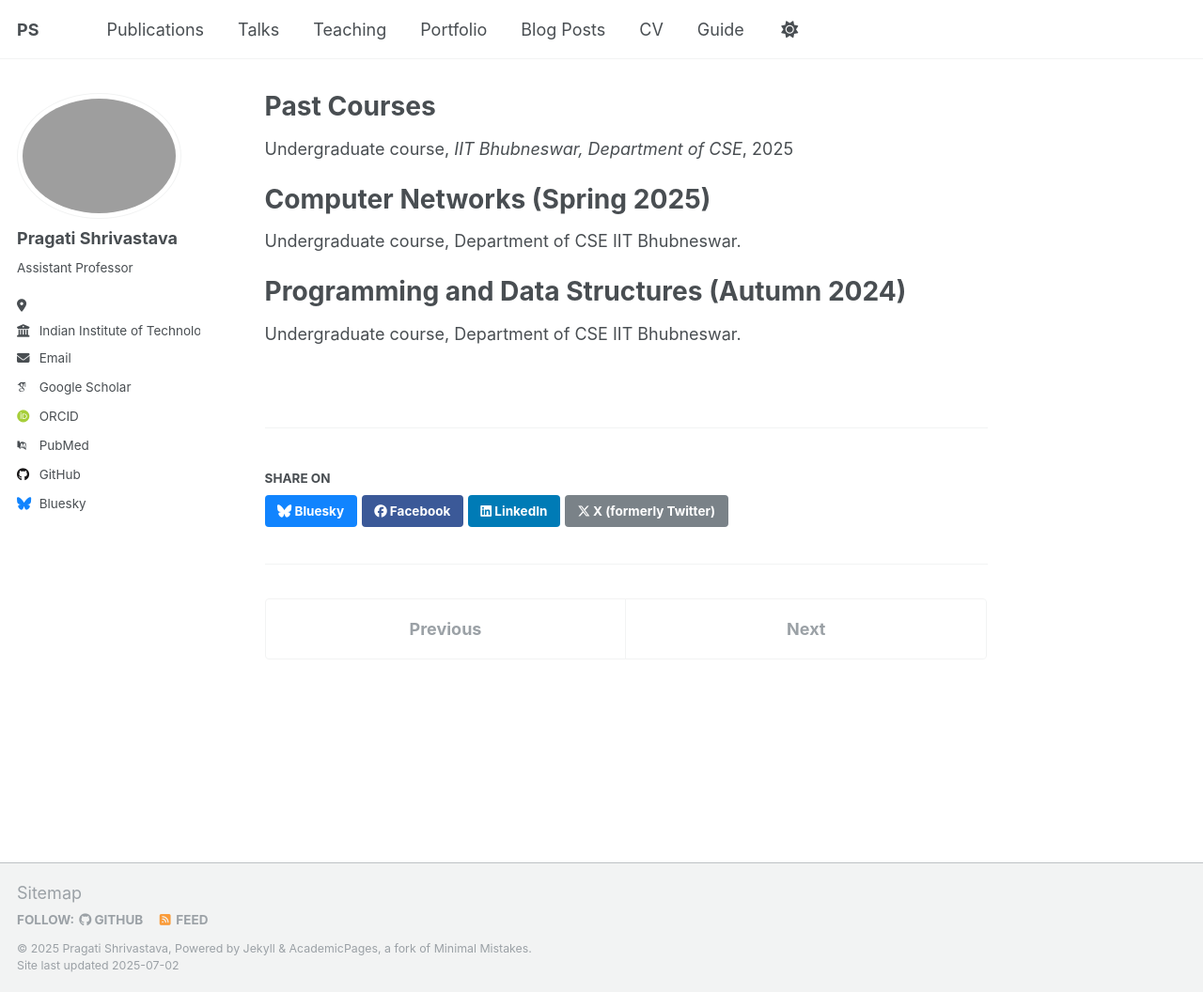
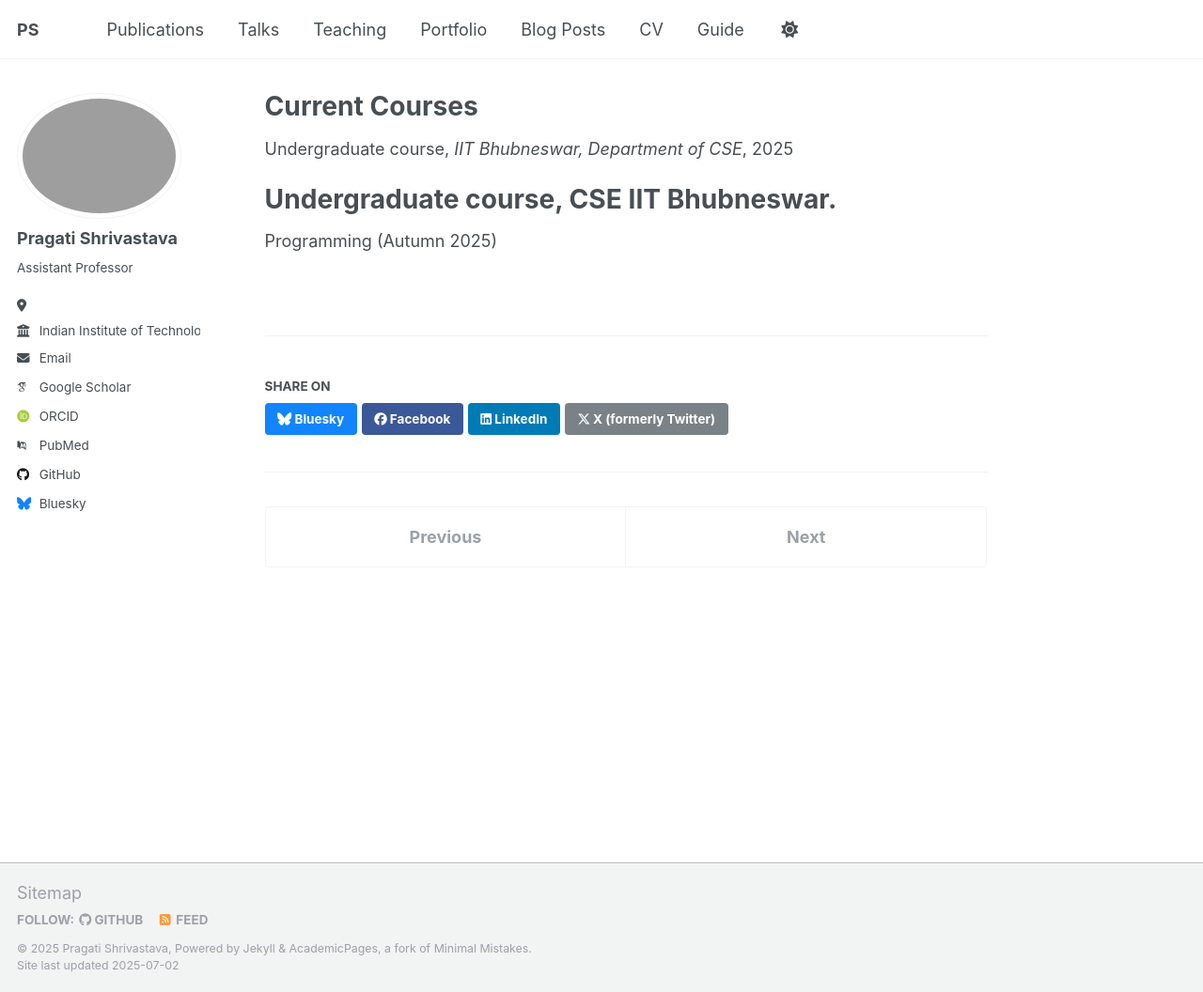
Before and after one commit to PragatiShrivastava/PragatiShrivastava.github.io, a Jekyll site: the page built from _teaching/2014-spring-teaching-1.md, in a window 1280 px wide and 1056 px high. Shown: the whole window at 94% size. Built offline with Jekyll 4.4.1, drawn with Linux system fonts in a browser that asks for light colours; some web fonts are replaced; a script that is not in the unit is left out.

Commit message:
Update 2014-spring-teaching-1.md

```diff
--- a/_teaching/2014-spring-teaching-1.md
+++ b/_teaching/2014-spring-teaching-1.md
@@ -1,5 +1,5 @@
 ---
-title: "Past Courses"
+title: "Current Courses"
 collection: teaching
 type: "Undergraduate course"
 permalink: /teaching/2025-spring-teaching-1
@@ -10,13 +10,11 @@ location: "Bhubaneswar, India"
 
 <!--This is a description of a teaching experience. You can use markdown like any other post.-->
 
-Computer Networks (Spring 2025)
+Undergraduate course, CSE IIT Bhubneswar.
 ======
-Undergraduate course, Department of CSE IIT Bhubneswar.
 
-Programming and Data Structures (Autumn 2024)
-======
-Undergraduate course, Department of CSE IIT Bhubneswar.
+Programming (Autumn 2025)
+
 
 <!--Heading 3
 ======
```
